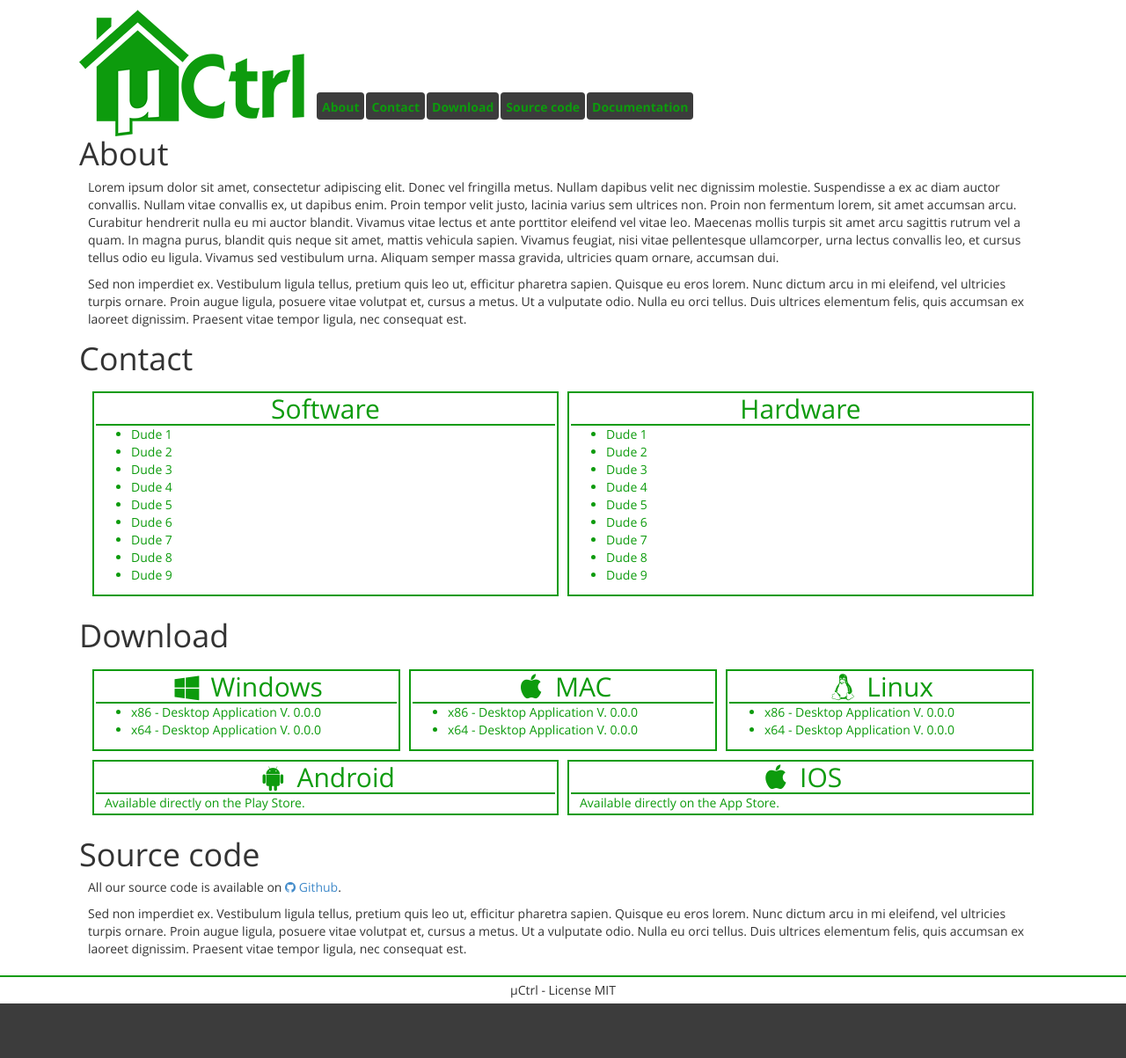
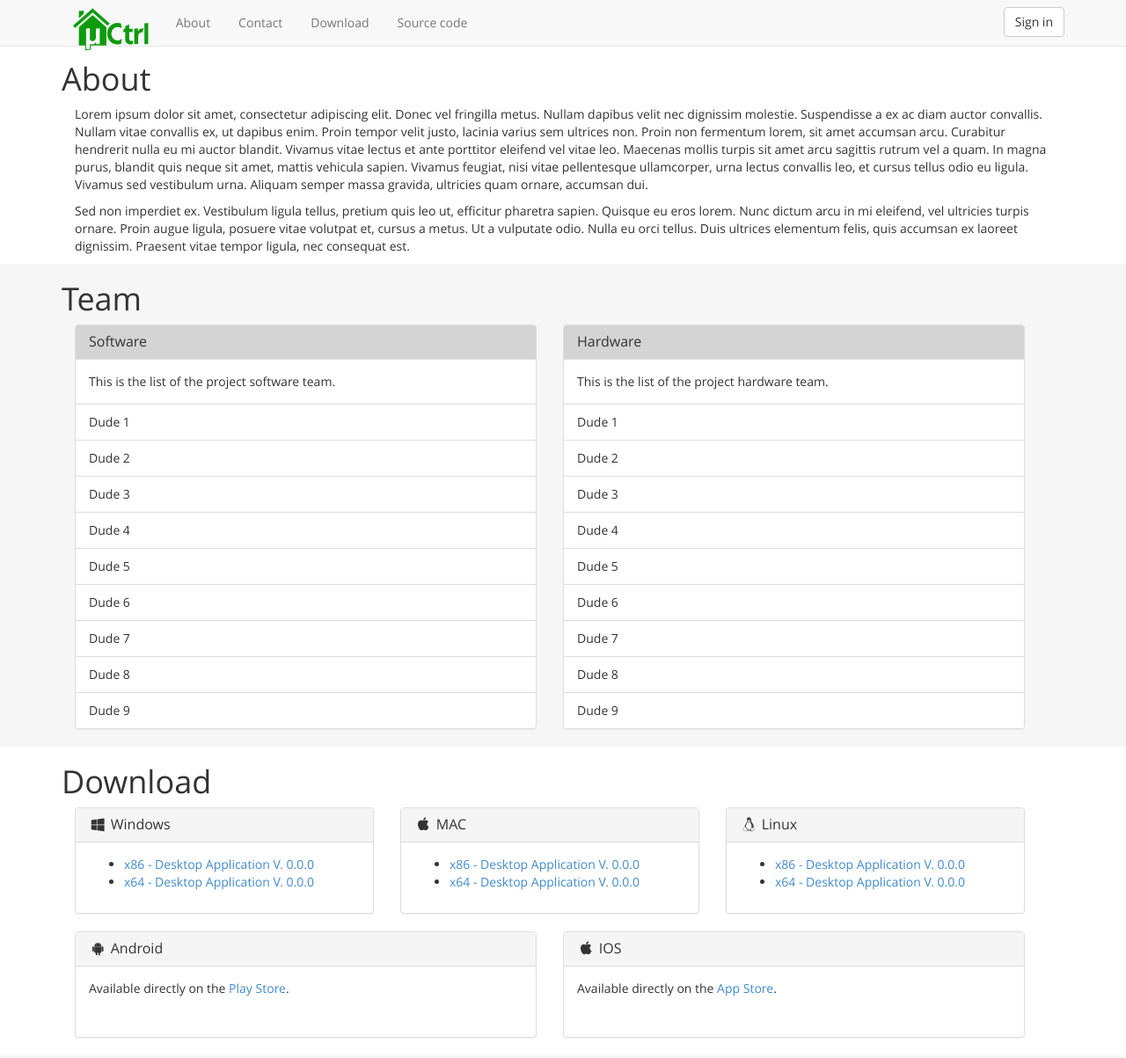
Before and after one commit to uCtrl/Website, a website: page public/index.html at #/home in a window 1280 px wide. Shown: the top 1203 px of the page at 88% size. Before the commit the page ends 1141 px from the top, so only its background shows below. Drawn offline with Linux system fonts and the light colour scheme.

Commit message:
"Bootstrapify" the template.

```diff
--- a/public/css/less/colors.less
+++ b/public/css/less/colors.less
@@ -1,37 +1,27 @@
 // Desktop application imported colors -------------------------------
 // µCtrl's Green variation
-@color_uLightGreen: #DAF2DA;
-@color_uMediumLightGreen: #0DBE0D;
-@color_uGreen: #0D9B0D;
-@color_uDarkGreen: #0D740D;
+@color_mediumLightGreen: #0DBE0D;
+@color_green: #0D9B0D;
+@color_darkGreen: #0D740D;
 
 // µCtrl's Red variation
-@color_uLightRed: #FFBFBF;
-@color_uRed: #D90E0E;
-@color_uDarkRed: #A60E0E;
+@color_lightRed: #FFBFBF;
+@color_red: #D90E0E;
+@color_darkRed: #A60E0E;
 
 // White colors
-@color_uWhite: #FFF;
+@color_white: #FFF;
 
 // Black colors
-@color_uBlack: #000;
+@color_black: #000;
 
 // Grey colors
-@color_uUltraLightGrey: #F7F6F6;
-@color_uLightGrey: #EDEDED;
-@color_uMediumLightGrey: #D4D4D4;
-@color_uGrey: #AAA;
-@color_uMediumDarkGrey: #737373;
-@color_uDarkGrey: #3C3C3C;
+@color_ultraLightGrey: #F7F6F6;
+@color_lightGrey: #EDEDED;
+@color_mediumLightGrey: #D4D4D4;
+@color_grey: #AAA;
+@color_mediumDarkGrey: #737373;
+@color_darkGrey: #3C3C3C;
 
 // Transparent color
-@color_uTransparent: transparent;
-
-// Website palette ---------------------------------------------------
-@color_wWhite: @color_uWhite;
-@color_wGreen: @color_uGreen;
-@color_wLightGreen: @color_uMediumLightGreen;
-@color_wDarkGrey: @color_uDarkGrey;
-@color_wBlack: @color_uBlack;
-
-// Website elements --------------------------------------------------
+@color_transparent: transparent;
--- a/public/css/less/display_case.less
+++ /dev/null
@@ -1,71 +0,0 @@
-@displace_margin: 10px;
-
-.displace {
-	&-zone {
-		display: table;
-		width: 100%;
-		padding: (@displace_margin / 2) 0;
-	}
-
-	&-case {
-		&-1 {
-			width: 100%;
-		}
-
-		&-2 {
-			width: 50%;
-		}
-
-		&-3 {
-			width: 33.3333333%;
-		}
-
-		&-4 {
-			width: 25%;
-		}
-
-		&-1, &-2, &-3, &-4 {
-			border: (@displace_margin / 2) solid transparent;
-			display: inline-block;
-			vertical-align: top;
-			float: left;
-		}
-	}
-
-	&-content {
-		padding: 2px;
-
-		h1, h2, h3, h4, h5, h6 {
-			padding: 0;
-			margin: 0;
-			text-align: center;
-			border-bottom: 2px solid;
-		}
-	}
-}
-
-.line:nth-child(2n) .displace-content {
-	border: 2px solid @color_wWhite;
-	color: @color_wWhite;
-
-	h1, h2, h3, h4, h5, h6 {
-		border-color: @color_wWhite;
-	}
-
-	a {
-		color: @color_wWhite;
-	}
-}
-
-.line:not(:nth-child(2n)) .displace-content {
-	border: 2px solid @color_wGreen;
-	color: @color_wGreen;
-
-	h1, h2, h3, h4, h5, h6 {
-		border-color: @color_wGreen;
-	}
-
-	a {
-		color: @color_wGreen;
-	}
-}
--- a/public/css/less/style.less
+++ b/public/css/less/style.less
@@ -2,7 +2,6 @@
 @import "fonts";
 @import "theme";
 @import "variables";
-@import "display_case";
 
 // Third party libs
 @import "fontawesome/font-awesome";
--- a/public/css/less/theme.less
+++ b/public/css/less/theme.less
@@ -16,93 +16,28 @@ body, html {
 }
 
 html {
-	background-color: @color_wDarkGrey;
+	background-color: @color_white;
 }
 
 body {
-	color: @color_wWhite;
+	color: @color_white;
 }
 
 a {
-	color: @color_wWhite;
-}
-
-.content, .line h1, .line p, .line > a , header {
-	width: 100%;
-	max-width: 1100px;
-	margin: 0 auto;
-	display: block;
-	position: relative;
-}
-
-.content, .line p, .line > a , header {
-	padding: 0 10px;
-}
-
-.line h1 {
-	padding: 5px 0 8px 0;
-}
-
-.line p:not(:last-child) {
-	margin-bottom: 10px;
+	color: @color_white;
 }
 
 header {
-	padding-left: 268px;
-	vertical-align: bottom;
-	min-height: 150px;
-	padding-top: 10px;
+	padding-top: 50px;
 }
 
 .logo {
-	border: none;
-	display: inline-block;
-	position: absolute;
-	left: 0;
-}
+	height: 54px;
+	padding: 2px 0;
+	margin-bottom: -17px;
 
-nav {
-	margin-top: 93px;
-	display: inline-block;
-	width: 9999px;
-	background-color: @color_wGreen;
-	white-space-collapse: discard;
-}
-
-nav .btn {
-	background-color: @color_wDarkGrey;
-	margin: @nav-button-margin 0 @nav-button-margin @nav-button-margin;
-	color: @color_wGreen;
-	height: (@nav-height - ( 2 * @nav-button-margin));
-	line-height: (@nav-height - (( 2 * @nav-button-margin) + (2 * @nav-button-padding)));
-	display: inline-block;
-	font-weight: bold;
-	padding: @nav-button-padding;
-	float: left;
-	cursor: pointer;
-	text-decoration: none;
-
-	&:hover {
-		background-color: @color_wLightGreen;
-		color: @color_wBlack;
-	}
-
-	&.login {
-
-	}
-}
-
-.line {
-	width: 100%;
-	display: block;
-	padding-bottom: 10px;
-
-	&:nth-child(2n) {
-		background-color: @color_wGreen;
-	}
-
-	&:not(:last-child) {
-		margin-bottom: 10px;
+	&.small {
+		height: 30px;
 	}
 }
 
@@ -110,23 +45,30 @@ nav .btn {
 	position: absolute;
 	top: 0;
 	right: 0;
-	border-left: 2px solid @color_wWhite;
-	border-bottom: 2px solid @color_wWhite;
+	border-left: 2px solid @color_green;
+	border-bottom: 2px solid @color_green;
 	border-bottom-left-radius: 10px;
 	font-size: 20px;
 	padding: 3px 9px;
-	color: @color_wWhite;
+	color: @color_green;
 	text-decoration: none;
 
 	&:hover {
-		color: @color_wGreen;
-		background-color: @color_wWhite;
+		color: @color_white;
+		background-color: @color_green;
+	}
+}
+
+body .ng-scope:nth-child(2n) {
+	background-color: @color_ultraLightGrey;
+
+	.panel-heading {
+		background-color: @color_mediumLightGrey;
 	}
 }
 
 footer {
-	margin-top: 10px;
-	border-top: 2px solid @color_wGreen;
+	border-top: 2px solid @color_green;
 	padding: 5px;
 	text-align: center;
 }
--- a/public/index.html
+++ b/public/index.html
@@ -11,13 +11,29 @@
 	</head>
 	<body ng-app="app">
 		<header>
-			<img src="img/µCtrl_logo.png" alt="µCtrl logo" class="logo"/>
-			<nav>
-				<a href="#About" class="btn">About</a>
-				<a href="#Contact" class="btn">Contact</a>
-				<a href="#Download" class="btn">Download</a>
-				<a href="#SourceCode" class="btn">Source code</a>
-				<a href="#About" class="btn">Documentation</a>
+			<nav class="navbar navbar-default navbar-fixed-top" role="navigation">
+				<div class="container">
+					<div class="navbar-header">
+						<button type="button" class="navbar-toggle collapsed" data-toggle="collapse" data-target="#bs-example-navbar-collapse-1">
+							<span class="sr-only">Toggle navigation</span>
+							<span class="icon-bar"></span>
+							<span class="icon-bar"></span>
+							<span class="icon-bar"></span>
+						</button>
+						<a ng-href="index.html#/home" class="btn"><img src="img/µCtrl_logo.png" alt="µCtrl logo" class="logo"/></a>
+					</div>
+
+					<div class="collapse navbar-collapse" id="bs-example-navbar-collapse-1">
+						<ul class="nav navbar-nav">
+							<li><a href="#About" class="btn">About</a></li>
+							<li><a href="#Contact" class="btn">Contact</a></li>
+							<li><a href="#Download" class="btn">Download</a></li>
+							<li><a href="#SourceCode" class="btn">Source code</a></li>
+						</ul>
+
+						<button type="button" class="btn btn-default navbar-btn navbar-right">Sign in</button>
+					</div>
+				</div>
 			</nav>
 		</header>
 		<a href="https://github.com/uCtrl" class="fork-on-github"><i class="fa fa-github-alt"></i> Fork us on Github</a>
--- a/public/views/about.html
+++ b/public/views/about.html
@@ -1,7 +1,12 @@
-<article class="line">
-	<h1 id="About">About</h1>
+<article class="container">
+	<div class="row">
+		<div class="col-lg-12">
+			<h1 id="About">About</h1>
+			<div class="col-lg-12">
+				<p>Lorem ipsum dolor sit amet, consectetur adipiscing elit. Donec vel fringilla metus. Nullam dapibus velit nec dignissim molestie. Suspendisse a ex ac diam auctor convallis. Nullam vitae convallis ex, ut dapibus enim. Proin tempor velit justo, lacinia varius sem ultrices non. Proin non fermentum lorem, sit amet accumsan arcu. Curabitur hendrerit nulla eu mi auctor blandit. Vivamus vitae lectus et ante porttitor eleifend vel vitae leo. Maecenas mollis turpis sit amet arcu sagittis rutrum vel a quam. In magna purus, blandit quis neque sit amet, mattis vehicula sapien. Vivamus feugiat, nisi vitae pellentesque ullamcorper, urna lectus convallis leo, et cursus tellus odio eu ligula. Vivamus sed vestibulum urna. Aliquam semper massa gravida, ultricies quam ornare, accumsan dui.</p>
 
-	<p>Lorem ipsum dolor sit amet, consectetur adipiscing elit. Donec vel fringilla metus. Nullam dapibus velit nec dignissim molestie. Suspendisse a ex ac diam auctor convallis. Nullam vitae convallis ex, ut dapibus enim. Proin tempor velit justo, lacinia varius sem ultrices non. Proin non fermentum lorem, sit amet accumsan arcu. Curabitur hendrerit nulla eu mi auctor blandit. Vivamus vitae lectus et ante porttitor eleifend vel vitae leo. Maecenas mollis turpis sit amet arcu sagittis rutrum vel a quam. In magna purus, blandit quis neque sit amet, mattis vehicula sapien. Vivamus feugiat, nisi vitae pellentesque ullamcorper, urna lectus convallis leo, et cursus tellus odio eu ligula. Vivamus sed vestibulum urna. Aliquam semper massa gravida, ultricies quam ornare, accumsan dui.</p>
-
-	<p>Sed non imperdiet ex. Vestibulum ligula tellus, pretium quis leo ut, efficitur pharetra sapien. Quisque eu eros lorem. Nunc dictum arcu in mi eleifend, vel ultricies turpis ornare. Proin augue ligula, posuere vitae volutpat et, cursus a metus. Ut a vulputate odio. Nulla eu orci tellus. Duis ultrices elementum felis, quis accumsan ex laoreet dignissim. Praesent vitae tempor ligula, nec consequat est. </p>
+				<p>Sed non imperdiet ex. Vestibulum ligula tellus, pretium quis leo ut, efficitur pharetra sapien. Quisque eu eros lorem. Nunc dictum arcu in mi eleifend, vel ultricies turpis ornare. Proin augue ligula, posuere vitae volutpat et, cursus a metus. Ut a vulputate odio. Nulla eu orci tellus. Duis ultrices elementum felis, quis accumsan ex laoreet dignissim. Praesent vitae tempor ligula, nec consequat est. </p>
+			</div>
+		</div>
+	</div>
 </article>
--- a/public/views/download.html
+++ b/public/views/download.html
@@ -1,45 +1,65 @@
-<article class="line">
-	<h1 id="Download">Download</h1>
+<article class="container">
+	<div class="row col-lg-12">
+		<h1 id="Download">Download</h1>
 
-	<div class="content">
-		<div class="displace-zone">
-			<div class="displace-case-3">
-				<div class="displace-content">
-					<h2><i class="fa fa-windows fa-fw"></i> Windows</h2>
+		<div class="col-lg-4 col-sm-6">
+			<div class="panel panel-default">
+				<div class="panel-heading">
+					<h2 class="panel-title"><i class="fa fa-windows fa-fw"></i> Windows</h2>
+				</div>
+				<div class="panel-body">
 					<ul>
 						<li><a href="#">x86 - Desktop Application V. 0.0.0</a></li>
 						<li><a href="#">x64 - Desktop Application V. 0.0.0</a></li>
 					</ul>
 				</div>
 			</div>
-			<div class="displace-case-3">
-				<div class="displace-content">
-					<h2><i class="fa fa-apple fa-fw"></i> MAC</h2>
+		</div>
+		<div class="col-lg-4 col-sm-6">
+			<div class="panel panel-default">
+				<div class="panel-heading">
+					<h2 class="panel-title"><i class="fa fa-apple fa-fw"></i> MAC</h2>
+				</div>
+				<div class="panel-body">
 					<ul>
 						<li><a href="#">x86 - Desktop Application V. 0.0.0</a></li>
 						<li><a href="#">x64 - Desktop Application V. 0.0.0</a></li>
 					</ul>
 				</div>
 			</div>
-			<div class="displace-case-3">
-				<div class="displace-content">
-					<h2><i class="fa fa-linux fa-fw"></i> Linux</h2>
+		</div>
+		<div class="col-lg-4 col-sm-6">
+			<div class="panel panel-default">
+				<div class="panel-heading">
+					<h2 class="panel-title"><i class="fa fa-linux fa-fw"></i> Linux</h2>
+				</div>
+				<div class="panel-body">
 					<ul>
 						<li><a href="#">x86 - Desktop Application V. 0.0.0</a></li>
 						<li><a href="#">x64 - Desktop Application V. 0.0.0</a></li>
 					</ul>
 				</div>
 			</div>
-			<div class="displace-case-2">
-				<div class="displace-content">
-					<h2><i class="fa fa-android fa-fw"></i> Android</h2>
+		</div>
+		<div class="col-sm-6">
+			<div class="panel panel-default">
+				<div class="panel-heading">
+					<h2 class="panel-title"><i class="fa fa-android fa-fw"></i> Android</h2>
+				</div>
+				<div class="panel-body">
 					<p>Available directly on the <a href="#">Play Store</a>.</p>
+					<br/>
 				</div>
 			</div>
-			<div class="displace-case-2">
-				<div class="displace-content">
-					<h2><i class="fa fa-apple fa-fw"></i> IOS</h2>
+		</div>
+		<div class="col-sm-6">
+			<div class="panel panel-default">
+				<div class="panel-heading">
+					<h2 class="panel-title"><i class="fa fa-apple fa-fw"></i> IOS</h2>
+				</div>
+				<div class="panel-body">
 					<p>Available directly on the <a href="#">App Store</a>.</p>
+					<br/>
 				</div>
 			</div>
 		</div>
--- a/public/views/sourceCode.html
+++ b/public/views/sourceCode.html
@@ -1,6 +1,9 @@
-<article class="line">
-	<h1 id="SourceCode">Source code</h1>
-
-	<p>All our source code is available on <a href="https://github.com/uCtrl"><i class="fa fa-github"></i> Github</a>.</p>
-	<p>Sed non imperdiet ex. Vestibulum ligula tellus, pretium quis leo ut, efficitur pharetra sapien. Quisque eu eros lorem. Nunc dictum arcu in mi eleifend, vel ultricies turpis ornare. Proin augue ligula, posuere vitae volutpat et, cursus a metus. Ut a vulputate odio. Nulla eu orci tellus. Duis ultrices elementum felis, quis accumsan ex laoreet dignissim. Praesent vitae tempor ligula, nec consequat est. </p>
+<article class="container">
+	<div class="row col-lg-12">
+		<h1 id="SourceCode">Source code</h1>
+		<div class="col-lg-12">
+			<p>All our source code is available on <a href="https://github.com/uCtrl"><i class="fa fa-github"></i> Github</a>.</p>
+			<p>Sed non imperdiet ex. Vestibulum ligula tellus, pretium quis leo ut, efficitur pharetra sapien. Quisque eu eros lorem. Nunc dictum arcu in mi eleifend, vel ultricies turpis ornare. Proin augue ligula, posuere vitae volutpat et, cursus a metus. Ut a vulputate odio. Nulla eu orci tellus. Duis ultrices elementum felis, quis accumsan ex laoreet dignissim. Praesent vitae tempor ligula, nec consequat est. </p>
+		</div>
+	</div>
 </article>
--- a/public/views/team.html
+++ b/public/views/team.html
@@ -1,39 +1,47 @@
-<article class="line">
-	<h1 id="Contact">Contact</h1>
+<article class="container">
+	<div class="row col-lg-12">
+		<h1 id="Contact">Team</h1>
 
-	<div class="content">
-		<div class="displace-zone">
-			<div class="displace-case-2">
-				<div class="displace-content">
-					<h2>Software</h2>
-					<ul>
-						<li>Dude 1</li>
-						<li>Dude 2</li>
-						<li>Dude 3</li>
-						<li>Dude 4</li>
-						<li>Dude 5</li>
-						<li>Dude 6</li>
-						<li>Dude 7</li>
-						<li>Dude 8</li>
-						<li>Dude 9</li>
-					</ul>
+		<div class="col-md-6">
+			<div class="panel panel-default">
+				<div class="panel-heading">
+					<h2 class="panel-title">Software</h2>
 				</div>
+				<div class="panel-body">
+					This is the list of the project software team.
+				</div>
+				<ul class="list-group">
+					<li class="list-group-item">Dude 1</li>
+					<li class="list-group-item">Dude 2</li>
+					<li class="list-group-item">Dude 3</li>
+					<li class="list-group-item">Dude 4</li>
+					<li class="list-group-item">Dude 5</li>
+					<li class="list-group-item">Dude 6</li>
+					<li class="list-group-item">Dude 7</li>
+					<li class="list-group-item">Dude 8</li>
+					<li class="list-group-item">Dude 9</li>
+				</ul>
 			</div>
-			<div class="displace-case-2">
-				<div class="displace-content">
-					<h2>Hardware</h2>
-					<ul>
-						<li>Dude 1</li>
-						<li>Dude 2</li>
-						<li>Dude 3</li>
-						<li>Dude 4</li>
-						<li>Dude 5</li>
-						<li>Dude 6</li>
-						<li>Dude 7</li>
-						<li>Dude 8</li>
-						<li>Dude 9</li>
-					</ul>
+		</div>
+		<div class="col-md-6">
+			<div class="panel panel-default">
+				<div class="panel-heading">
+					<h2 class="panel-title">Hardware</h2>
 				</div>
+				<div class="panel-body">
+					This is the list of the project hardware team.
+				</div>
+				<ul class="list-group">
+					<li class="list-group-item">Dude 1</li>
+					<li class="list-group-item">Dude 2</li>
+					<li class="list-group-item">Dude 3</li>
+					<li class="list-group-item">Dude 4</li>
+					<li class="list-group-item">Dude 5</li>
+					<li class="list-group-item">Dude 6</li>
+					<li class="list-group-item">Dude 7</li>
+					<li class="list-group-item">Dude 8</li>
+					<li class="list-group-item">Dude 9</li>
+				</ul>
 			</div>
 		</div>
 	</div>
```
Also changed, not shown: public/css/style.css.
